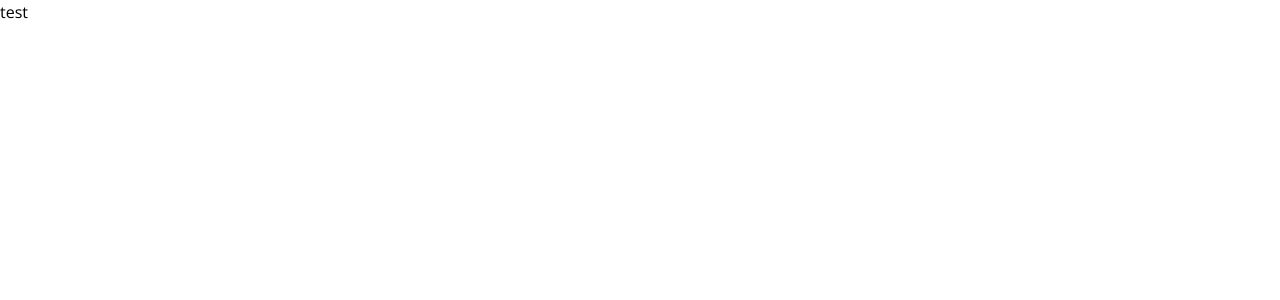
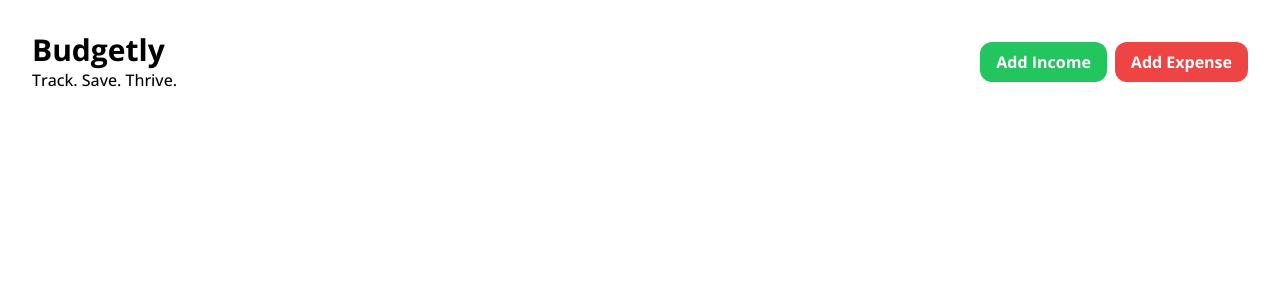
Before and after one commit to loefflerjakob/budgetly, a Vue app: page / in a window 1280 px wide. Before the commit this address had no page. Shown: the top 300 px of the page. Built offline with nearby package versions, Linux system fonts and the light colour scheme.

Commit message:
added components for nav

```diff
--- a/src/App.vue
+++ b/src/App.vue
@@ -1,9 +1,11 @@
 <script setup lang="ts">
+import MainNav from './components/MainNav.vue';
+
 </script>
 
 <template>
   <div class="wrapper">
-    <h1>test</h1>
+    <MainNav />
   </div>
 
 </template>
--- /dev/null
+++ b/src/components/ActionButton.vue
@@ -0,0 +1,25 @@
+<script lang="ts">
+export default {
+  name: 'ActionButton',
+  components: {},
+  props: {
+    text: String,
+    buttonStyle: {
+      type: String,
+      validator: (value: string) => ['default', 'accent', 'positive', 'negative'].includes(value),
+      default: 'default'
+    },
+  }
+}
+</script>
+
+<template>
+  <button :class="{
+    'bg-gray-500 hover:bg-gray-700': buttonStyle === 'default',
+    'bg-blue-500 hover:bg-blue-700': buttonStyle === 'accent',
+    'bg-green-500 hover:bg-green-700': buttonStyle === 'positive',
+    'bg-red-500 hover:bg-red-700': buttonStyle === 'negative',
+  }" class="flex gap-2 font-bold py-2 px-4 rounded-xl text-white">
+    {{ text }}
+  </button>
+</template>
--- /dev/null
+++ b/src/components/LogoBudgetly.vue
@@ -0,0 +1,17 @@
+<script lang="ts">
+export default {
+  name: 'LogoBudgetly'
+}
+</script>
+
+<template>
+  <div>
+    <h1 class="text-3xl font-bold">Budgetly</h1>
+    <h2 class="font-medium">Track. Save. Thrive.</h2>
+  </div>
+</template>
+
+
+<styles scoped>
+
+</styles>
--- /dev/null
+++ b/src/components/MainActions.vue
@@ -0,0 +1,17 @@
+<script lang="ts">
+import ActionButton from './ActionButton.vue';
+
+export default {
+  name: 'MainActions',
+  components: {
+    ActionButton
+  }
+}
+</script>
+
+<template>
+  <div class="flex gap-2">
+    <ActionButton text="Add Income" buttonStyle="positive" />
+    <ActionButton text="Add Expense" buttonStyle="negative" />
+  </div>
+</template>
--- /dev/null
+++ b/src/components/MainNav.vue
@@ -0,0 +1,25 @@
+<script lang="ts">
+import LogoBudgetly from './LogoBudgetly.vue';
+import MainActions from './MainActions.vue';
+
+export default {
+  name: 'MainNav',
+  components: {
+    LogoBudgetly,
+    MainActions
+  },
+}
+</script>
+
+<template>
+  <div class="flex justify-between items-center p-8">
+    <LogoBudgetly />
+    <MainActions />
+  </div>
+</template>
+
+
+
+
+
+<style scoped></style>
```
